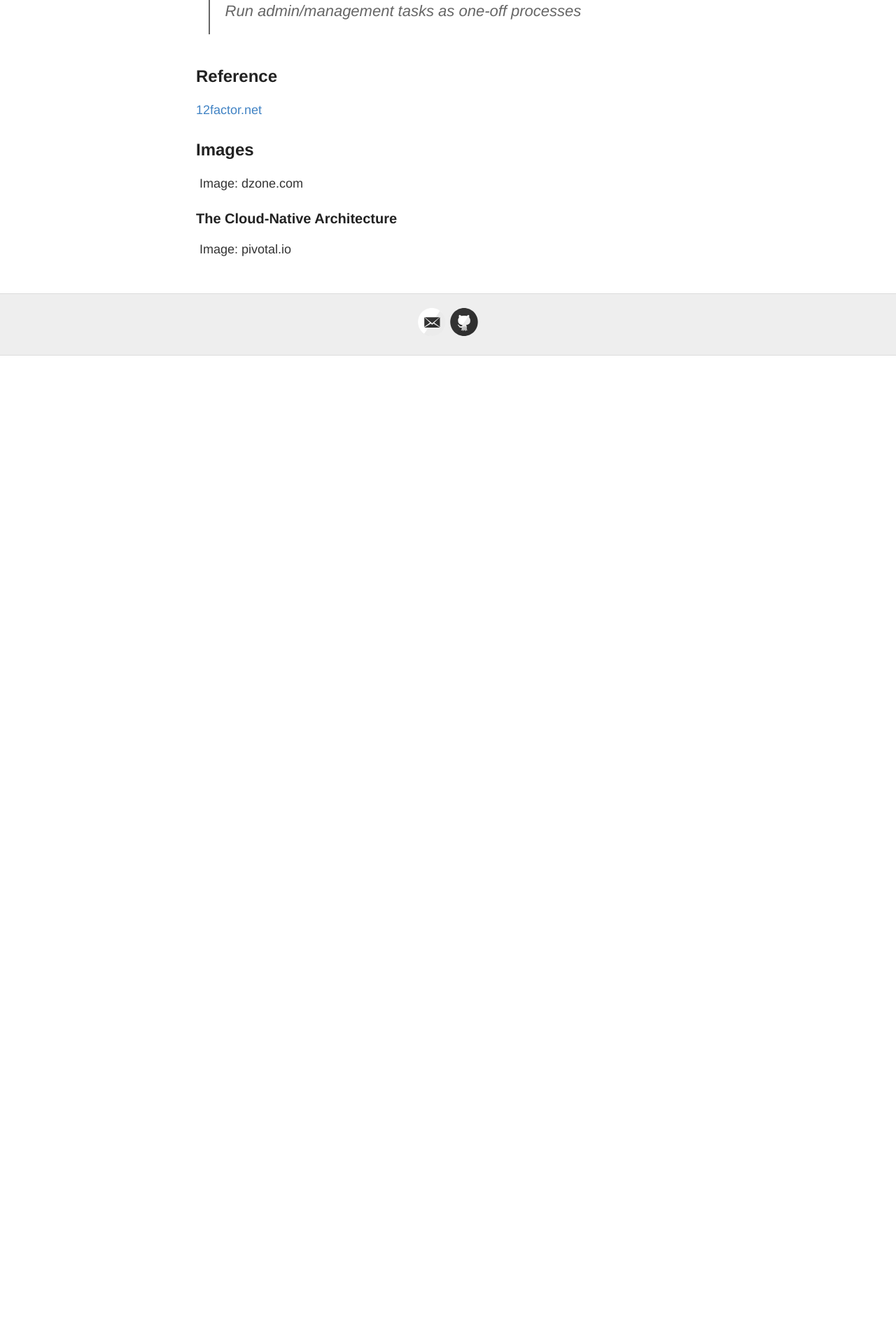
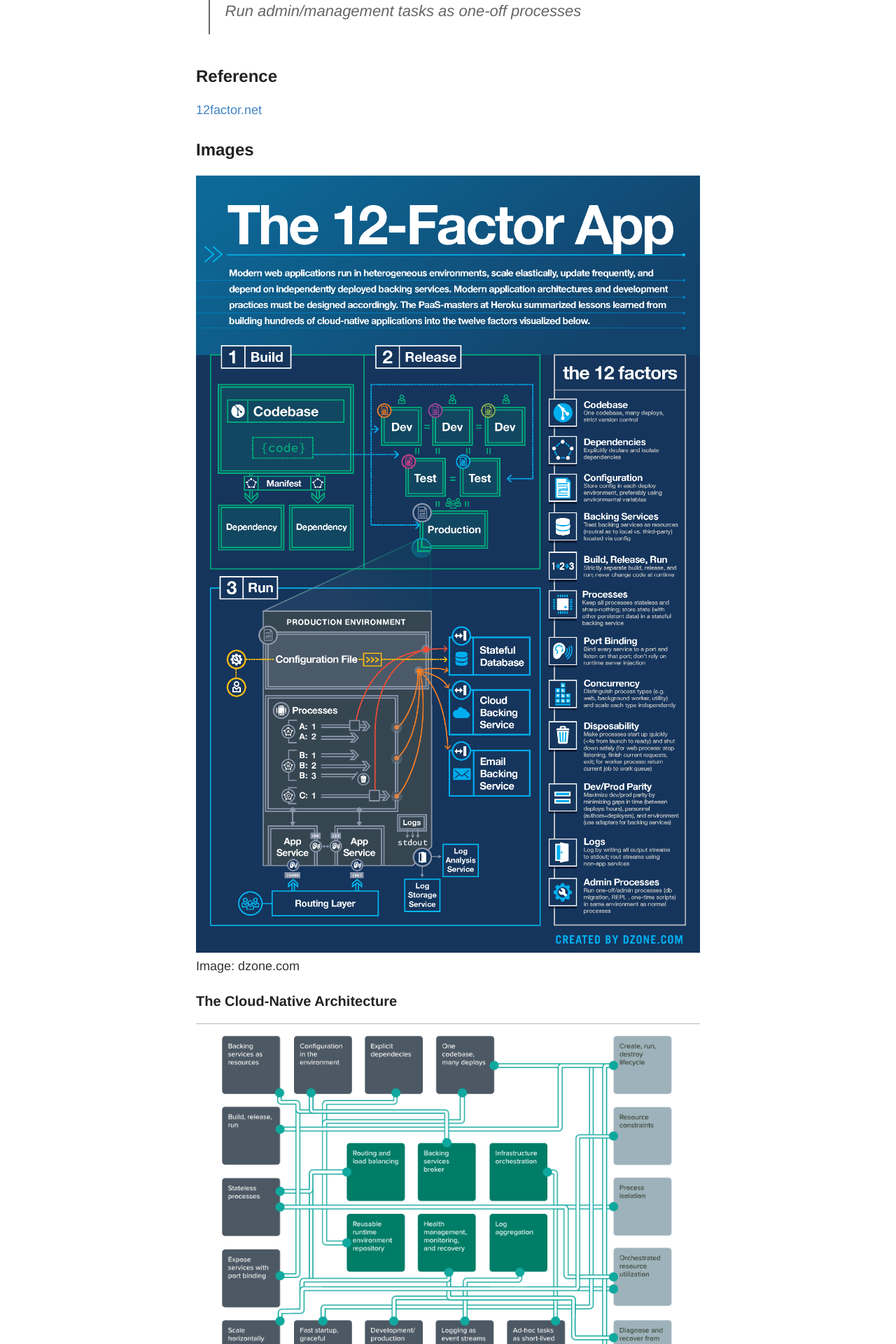
Before and after one commit to prasanjeevi/prasanjeevi.github.io, a Jekyll site: the page built from _posts/2017-03-18-12Factors.md, in a window 1280 px wide. Shown: the part 4310-6230 px from the top of the page at 70% size. Built offline with Jekyll 4.4.1, drawn with Linux system fonts in a browser that asks for light colours; our own code applies the rules of GitHub Pages for plain Markdown files; before the commit the page ends 4818 px from its top, so only the background shows below that.

Commit message:
Update and rename 2017-03-18-12-Factors.md to 2017-03-18-12Factors.md

```diff
--- a/_posts/2017-03-18-12-Factors.md
+++ b/_posts/2017-03-18-12Factors.md
@@ -89,9 +89,9 @@
 [12factor.net](12factor.net)
 
 ## Images
-![](images/12factors.png?raw=true)
+![]({{ site.baseurl }}/images/12factors.png?raw=true)
 Image: dzone.com
 
 ### The Cloud-Native Architecture
-![](images/12factors-cf.png?raw=true)
+![]({{ site.baseurl }}/images/12factors-cf.png?raw=true)
 Image: pivotal.io
```
